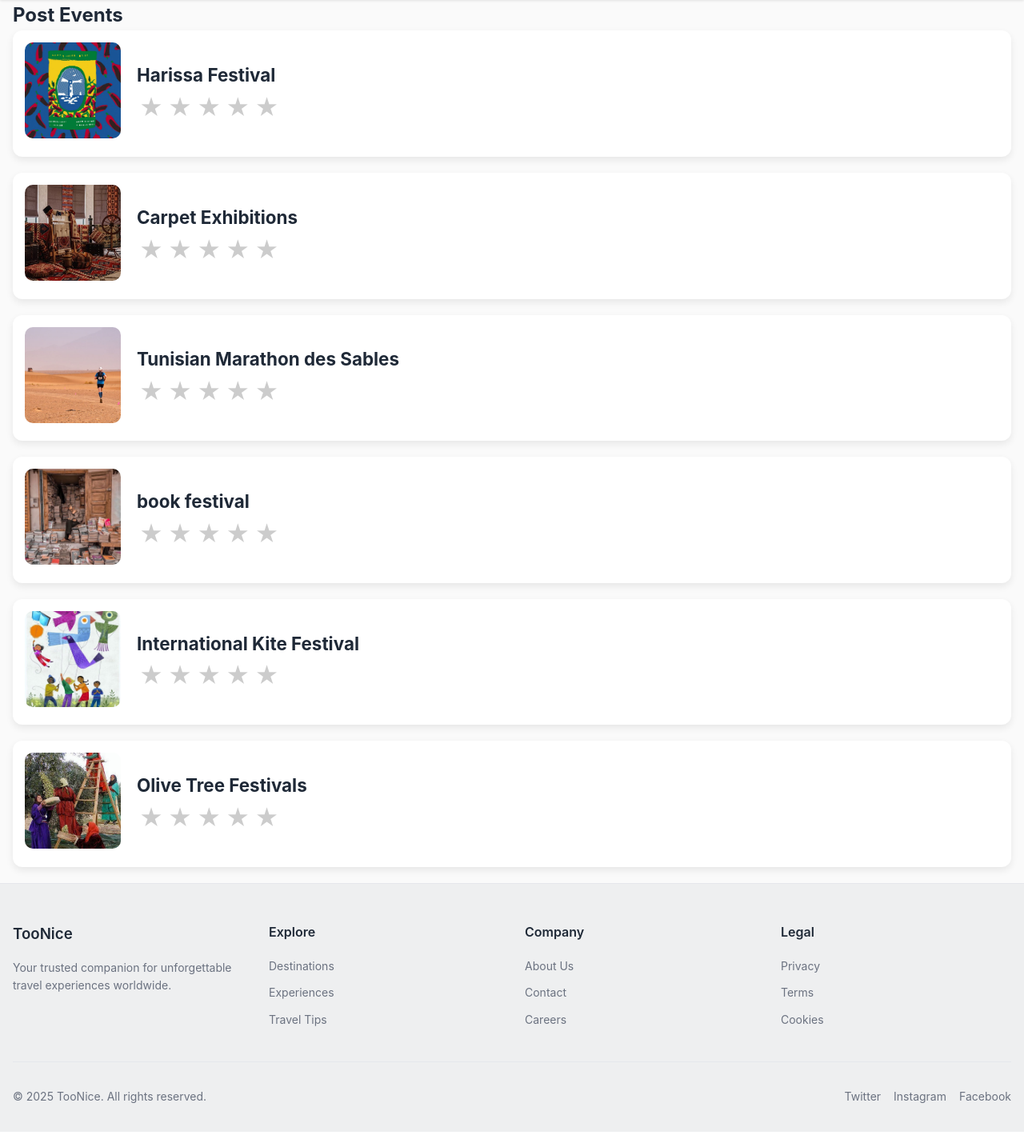
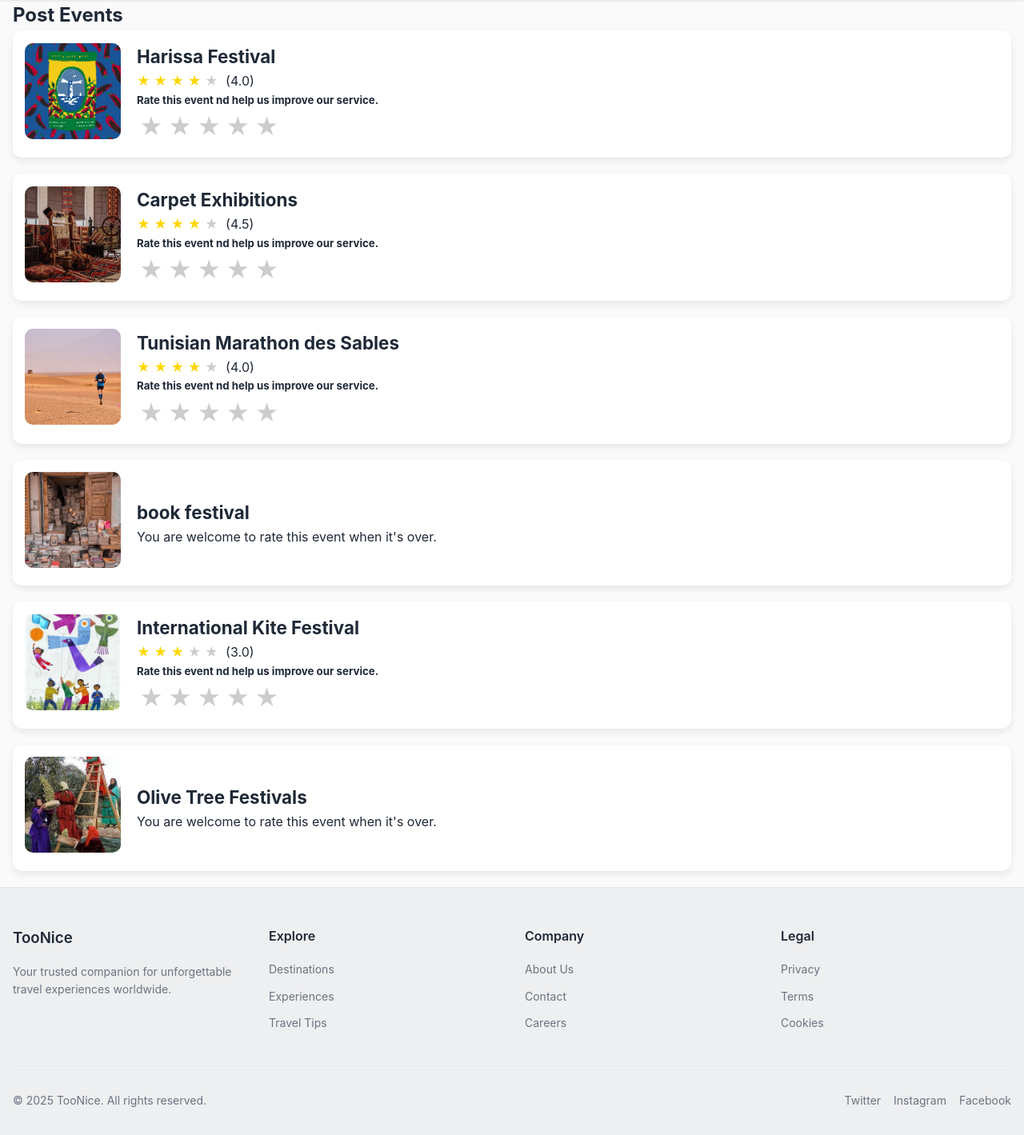
Before and after one commit to GhayatElMouna/TooNice, a Django app: page /participation/post-events/ in a window 1280 px wide. Shown: the part 97-1516 px from the top of the page at 80% size. Run offline with Django 5.2, Linux system fonts and the light colour scheme; a user stored in the database is signed in; data comes from the database, SQL or seed files in the repository; both versions use the stored data as it was after the commit.

Commit message:
rating modifié

```diff
--- a/EventApp/models.py
+++ b/EventApp/models.py
@@ -38,11 +38,11 @@ class Event(models.Model):
     def clean(self):
         super().clean()
         # Ensure the start date is not in the past (must be today or later)
-        if self.date_debut:
-            if self.date_debut < date.today():
-                raise ValidationError({
-                    'date_debut': _('Start date cannot be in the past.'),
-                })
+        #if self.date_debut:
+        #    if self.date_debut < date.today():
+        #        raise ValidationError({
+        #            'date_debut': _('Start date cannot be in the past.'),
+        #        })
 
         # Ensure start is not after end
         if self.date_debut and self.date_fin:
--- a/ParticipationApp/views.py
+++ b/ParticipationApp/views.py
@@ -4,6 +4,7 @@ from django.contrib import messages
 from EventApp.models import Event
 from .models import Participation, Rating
 from django.http import JsonResponse
+from django.utils.timezone import localdate
 
 
 @login_required
@@ -34,23 +35,19 @@ def register_event(request, event_id):
 	return redirect('event_list')
 
 
-"""def my_events(request):
-	participations = Participation.objects.filter(user=request.user).select_related('event')
-    ############################################
-    participations = Participation.objects.filter(
-    user=request.user,
-    confirmed=False
-    ).select_related('event')
-
-
-    ##########################################
-	events = [p.event for p in participations]
-	return render(request, 'ParticipationApp/my_events.html', {'events': events})"""
-@login_required
+"""@login_required
 def my_events(request):
     participations = Participation.objects.filter(
         user=request.user,
         confirmed=False
+    ).select_related('event')
+
+    return render(request, 'ParticipationApp/my_events.html', {'participations': participations})"""
+
+@login_required
+def my_events(request):
+    participations = Participation.objects.filter(
+        user=request.user
     ).select_related('event')
 
     return render(request, 'ParticipationApp/my_events.html', {'participations': participations})
@@ -139,18 +136,26 @@ def confirm_reservation(request, participation_id):
     return redirect('participation:my_events')
 
 
-@login_required
+
 def post_events(request):
     participations = Participation.objects.filter(
         user=request.user,
         confirmed=True
     ).select_related('event')
 
+    # Add is_finished flag to each event
+    today = localdate()
+    for p in participations:
+
+        p.event.is_finished = p.event.date_fin <= today
+        p.event.stars_display = round(p.event.score_avg)  # arrondi à l'entier le plus proche
+
+
     return render(request, "ParticipationApp/post_events.html", {"participations": participations})
 
 
 
-@login_required
+
 
 @login_required
 def rate_event(request, event_id):
@@ -158,7 +163,6 @@ def rate_event(request, event_id):
         return JsonResponse({"success": False, "error": "Invalid request method."})
 
     stars_str = request.POST.get("stars")
-
     if not stars_str:
         return JsonResponse({"success": False, "error": "No rating value received."})
 
@@ -170,7 +174,6 @@ def rate_event(request, event_id):
     if stars < 1 or stars > 5:
         return JsonResponse({"success": False, "error": "Rating must be 1 to 5."})
 
-    # Check user finished this event
     participation = Participation.objects.filter(
         user=request.user,
         event_id=event_id,
@@ -180,6 +183,11 @@ def rate_event(request, event_id):
     if not participation:
         return JsonResponse({"success": False, "error": "You cannot rate this event."})
 
+    # Check if the event is finished
+    event = participation.event
+    if event.date_fin > localdate():
+        return JsonResponse({"success": False, "error": "Vous ne pouvez pas noter un événement non terminé."})
+
     # Create/update rating
     rating, created = Rating.objects.update_or_create(
         user=request.user,
@@ -187,8 +195,7 @@ def rate_event(request, event_id):
         defaults={'stars': stars}
     )
 
-    # Recalculate event average
-    event = rating.event
+    # Recalculate average
     all_ratings = event.ratings.all()
     avg = sum(r.stars for r in all_ratings) / len(all_ratings)
     event.score_avg = avg
--- a/Templates/ParticipationApp/post_events.html
+++ b/Templates/ParticipationApp/post_events.html
@@ -83,9 +83,25 @@
                 <!-- Content -->
                 <div class="post-event-content">
                     <h3>{{ event.title }}</h3>
+                    {% if event.is_finished %}
+                        <div class="event-rating">
+                            {% for i in "12345" %}
+                                {% if forloop.counter <= event.stars_display %}
+                                    <span style="color: gold;">★</span>
+                                {% else %}
+                                    <span style="color: #ccc;">★</span>
+                                {% endif %}
+                            {% endfor %}
+                            <span style="margin-left:5px;">({{ event.score_avg|floatformat:1 }})</span>
+                        </div>
+                    {% endif %}
+
+
 
                     <!-- Interactive Star Rating -->
+                    {% if event.is_finished %}
                     <form method="POST" class="star-rating-form" data-participation="{{ p.id_participation }}" action="{% url 'participation:rate_event' event.id_event %}">
+                        <h5>Rate this event nd help us improve our service.</h5>
                         {% csrf_token %}
                         <div class="star-rating">
                             <input type="radio" name="stars" id="star5-{{p.id_participation}}" value="5" {% if p.rating == 5 %}checked{% endif %}>
@@ -104,6 +120,9 @@
                             <label for="star1-{{p.id_participation}}">★</label>
                         </div>
                     </form>
+                    {% else %}
+                    <p class="text-muted mt-2">You are welcome to rate this event when it's over.</p>
+                    {% endif %}
 
                 </div>
 
```
Also changed, not shown: db.sqlite3.
